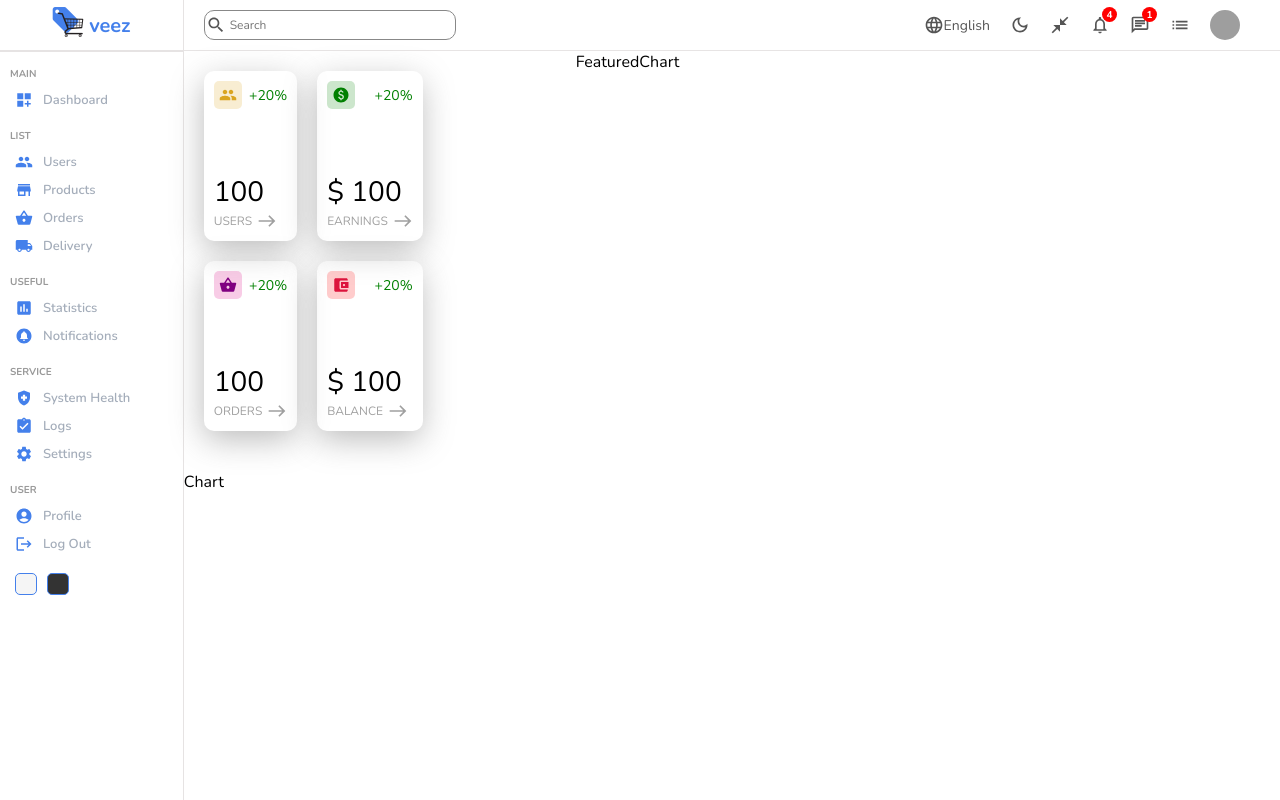
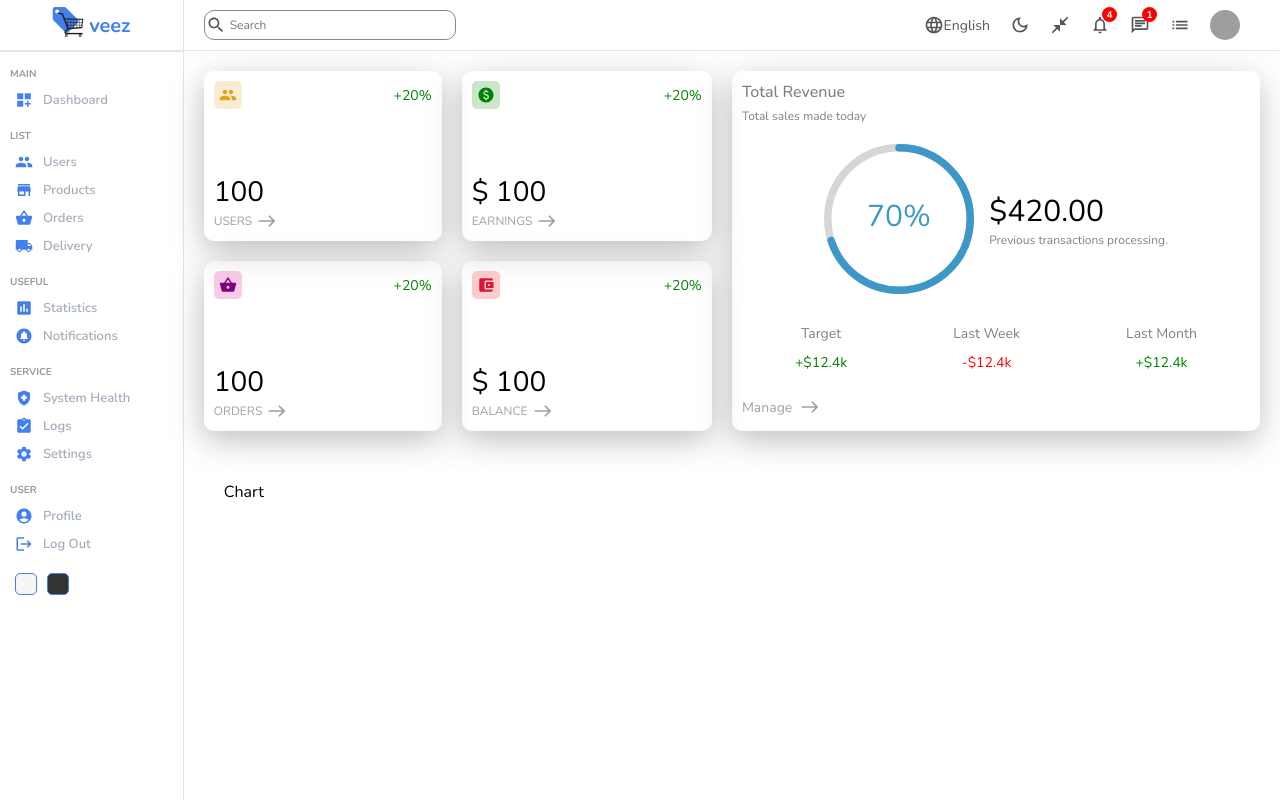
Before and after one commit to blairesc/Dashboard, a React (Create React App) app: page / in a window 1280 px wide. Built offline with nearby package versions, Linux system fonts and the light colour scheme; grey boxes are pictures that could not be loaded.

Commit message:
create featured chart

```diff
--- a/package.json
+++ b/package.json
@@ -11,6 +11,7 @@
     "@testing-library/react": "^13.4.0",
     "@testing-library/user-event": "^13.5.0",
     "react": "^18.2.0",
+    "react-circular-progressbar": "^2.1.0",
     "react-dom": "^18.2.0",
     "react-router-dom": "^6.6.2",
     "react-scripts": "5.0.1",
--- a/src/components/chart/Chart.jsx
+++ b/src/components/chart/Chart.jsx
@@ -1,7 +1,9 @@
 import "./chart.scss";
 const Chart = () => {
   return (
-    <div>Chart</div>
+    <div className="chart">
+      Chart
+    </div>
   )
 }
 
--- a/src/components/chart/chart.scss
+++ b/src/components/chart/chart.scss
@@ -0,0 +1,3 @@
+.chart {
+
+}
--- a/src/components/featured/FeaturedChart.jsx
+++ b/src/components/featured/FeaturedChart.jsx
@@ -1,8 +1,49 @@
 import "./featuredChart.scss";
+import { CircularProgressbar } from "react-circular-progressbar";
+import "react-circular-progressbar/dist/styles.css";
+import EastIcon from '@mui/icons-material/East';
 
 const FeaturedChart = () => {
   return (
-    <div>FeaturedChart</div>
+    <div className="featured">
+      <div className="top">
+        <h1 className="title">Total Revenue</h1>
+        <p className="description">Total sales made today</p>
+      </div>
+
+      <div className="middle">
+        <div className="featuredChart">
+          <CircularProgressbar value={70} text={"70%"} strokeWidth={5} />
+        </div>
+
+        <div className="featuredInfo">
+          <p className="amount">$420.00</p>
+          <p className="description">Previous transactions processing.</p>
+        </div>
+      </div>
+
+      <div className="bottom">
+        <div className="summary">
+          <div className="item">
+            <div className="itemTitle">Target</div>
+            <div className="resultAmount positive">+$12.4k</div>
+          </div>
+          <div className="item">
+            <div className="itemTitle">Last Week</div>
+            <div className="resultAmount negative">-$12.4k</div>
+          </div>
+          <div className="item">
+            <div className="itemTitle">Last Month </div>
+            <div className="resultAmount positive">+$12.4k</div>
+          </div>
+        </div>
+
+        <div className="bottomLink">
+          <p className="link">Manage</p>
+          <EastIcon fontSize="small" className="icon"/>
+        </div>
+      </div>
+    </div>
   )
 }
 
--- a/src/components/featured/featuredChart.scss
+++ b/src/components/featured/featuredChart.scss
@@ -0,0 +1,101 @@
+.featured {
+    box-shadow: -1px 9px 33px -1px rgba(168,168,168,0.79);
+    -webkit-box-shadow: -1px 9px 33px -1px rgba(168,168,168,0.79);
+    -moz-box-shadow: -1px 9px 33px -1px rgba(168,168,168,0.79);
+    padding: 10px;
+    height: 340px;
+    border-radius: 10px;
+    flex: 1;
+
+    .top {
+        color: gray;
+
+        .title {
+            font-size: 16px;
+            font-weight: 500;
+        }
+
+        .description {
+            margin-top: 5px;
+            font-size: 12px;
+            font-weight: 300;
+        }
+    }
+
+    .middle {
+        padding: 10px;
+        margin-top: 10px;
+        display: flex;
+        align-items: center;
+        justify-content: center;
+        gap: 15px;
+
+        .featuredChart {
+            width: 150px;
+            height: 150px;
+        }
+
+        .featuredInfo {
+            .amount {
+                font-size: 30px;
+            }
+
+            .description {
+                font-weight: 300;
+                font-size: 12px;
+                color: gray;
+                text-align: center;
+            }
+        }
+
+    }
+
+    .bottom {
+        .summary {
+            margin-top: 20px;
+            display: flex;
+            align-items: center;
+            justify-content: space-around;
+            width: 100%;
+
+            .item {
+                text-align: center;
+
+                .itemTitle {
+                    font-size: 14px;
+                    color: gray;
+                }
+
+                .resultAmount{
+                    font-size: 14px;
+                    margin-top: 10px;
+
+                    &.positive {
+                        color: green;
+                    }
+
+                    &.negative {
+                        color: red;
+                    }
+                }
+            }
+        }
+
+        .bottomLink {
+            margin-top: 25px;
+            display: flex;
+            align-items: center;
+            gap: 8px;
+            cursor: pointer;
+
+            .link {
+                font-size: 14px;
+                color: rgb(160, 160, 160);
+            }
+
+            .icon {
+                color: rgb(160, 160, 160);
+            }
+        }
+    }
+}
--- a/src/pages/home/Home.jsx
+++ b/src/pages/home/Home.jsx
@@ -13,20 +13,15 @@ const Home = () => {
         <NavBar />
 
         <div className="featuredContainer">
-          <div className="widgets">
-            <div className="left">
-              <Widget type="user" />
-              <Widget type="order" />
-            </div>
-            <div className="right">
-              <Widget type="earning" />
-              <Widget type="balance" />
-            </div>
+          <div className="leftWidgets">
+            <Widget type="user" />
+            <Widget type="order" />
           </div>
-
-          <div className="featured">
-            <FeaturedChart />
+          <div className="rightWidgets">
+            <Widget type="earning" />
+            <Widget type="balance" />
           </div>
+          <FeaturedChart />
         </div>
 
         <div className="chart">
--- a/src/pages/home/home.scss
+++ b/src/pages/home/home.scss
@@ -5,19 +5,15 @@
         flex: 6;
 
         .featuredContainer {
-            display: flex;
+            padding: 20px;
+            display: grid;
+            gap: 20px;
+            grid-template-columns: auto auto auto;
+            grid-template-rows: auto;
+        }
 
-            .widgets {
-                display: flex;
-                flex: 1;
-                padding: 20px;
-                gap: 20px;
-            }
-
-            .featured {
-                flex: 2;
-            }
-
+        .chart {
+            padding: 5px 20px;
         }
 
     }
```
Also changed, not shown: 1 other file (tests, documents, lock files or other folders).
